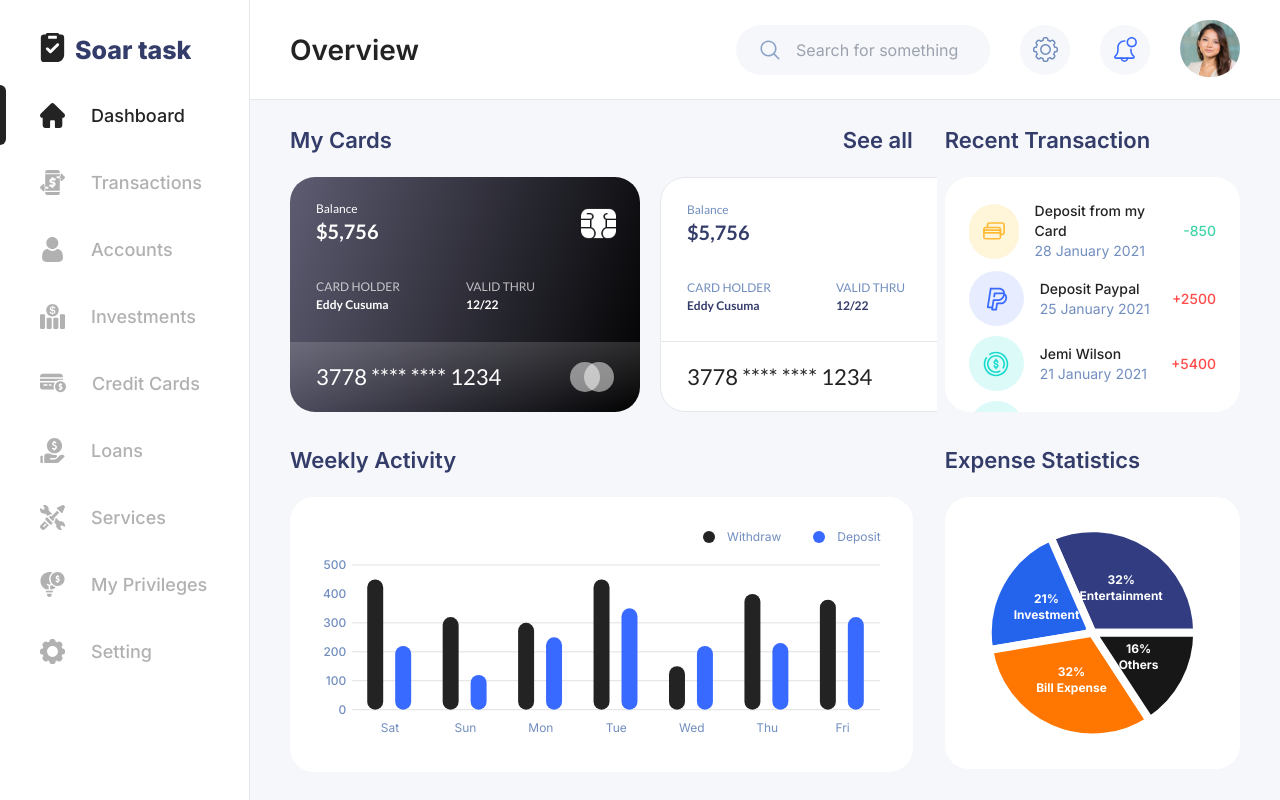
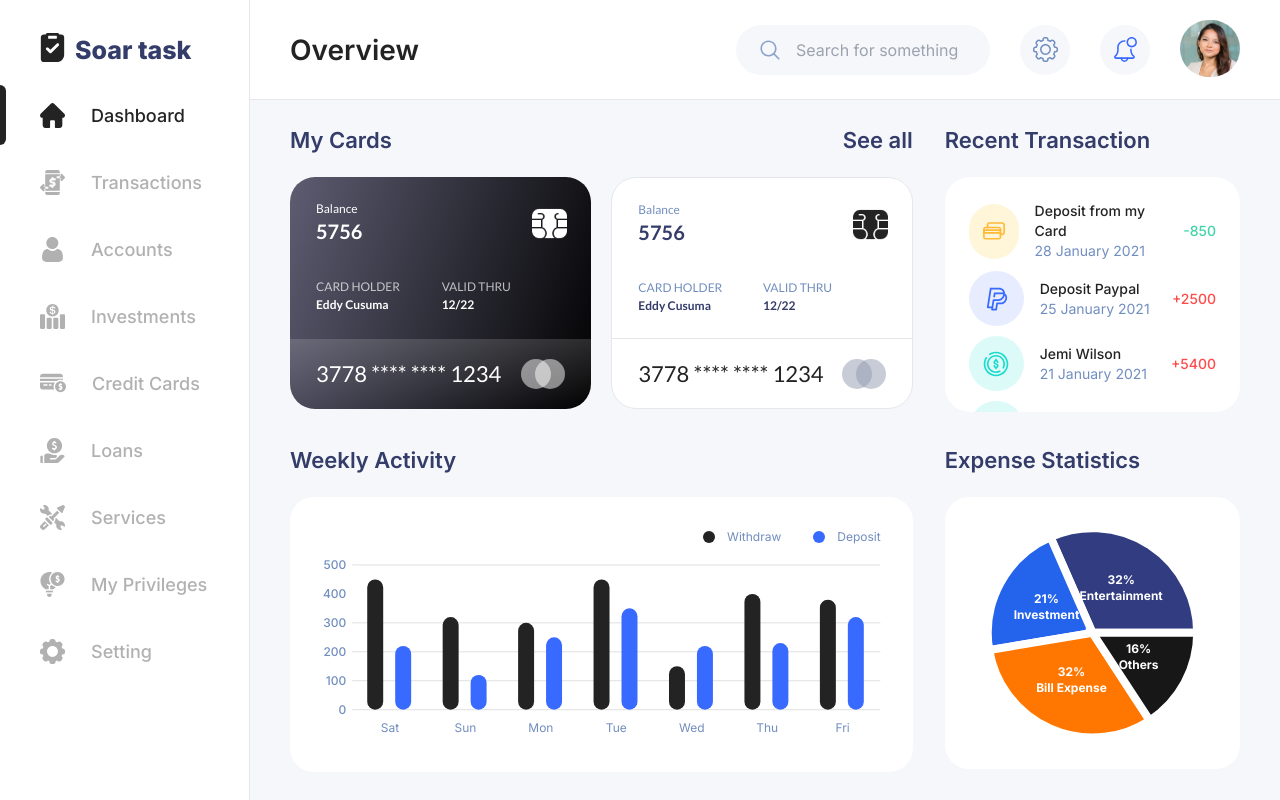
Before and after one commit to lui7henrique/soar, a React (Vite) app: page / in a window 1280 px wide. Built offline with nearby package versions, Linux system fonts and the light colour scheme.

Commit message:
feat: hover "send" button effect

```diff
--- a/src/components/credit-card.tsx
+++ b/src/components/credit-card.tsx
@@ -1,17 +1,25 @@
 import type { ComponentProps } from "react";
 import { svgs } from "./icons";
 import { cn } from "@/lib/utils";
+import type { MOCK_CREDIT_CARDS } from "@/mocks";
 
 type CreditCardProps = {
+	data: (typeof MOCK_CREDIT_CARDS)[number];
 	variant?: "default" | "outline";
 } & ComponentProps<"div">;
 
-export function CreditCard({ variant = "default", ...props }: CreditCardProps) {
+export function CreditCard({
+	data,
+	variant = "default",
+	...props
+}: CreditCardProps) {
+	const { balance, holder, validThru, number } = data;
+
 	return (
 		<div
 			className={cn(
 				"rounded-[25px] flex flex-col font-lato flex-shrink-0 w-[265px] h-[170px]",
-				"desktop:w-[350px] desktop:h-[235px]",
+				"desktop:aspect:[350/235] desktop:w-full desktop:h-auto",
 				variant === "outline" && "bg-background border",
 				variant === "default" &&
 					"bg-[linear-gradient(107.38deg,_#5B5A6F_2.61%,_#000000_101.2%)]",
@@ -42,7 +50,7 @@ export function CreditCard({ variant = "default", ...props }: CreditCardProps) {
 								variant === "outline" && "text-muted-foreground",
 							)}
 						>
-							$5,756
+							{balance}
 						</p>
 					</div>
 					<figure
@@ -74,7 +82,7 @@ export function CreditCard({ variant = "default", ...props }: CreditCardProps) {
 								variant === "outline" && "text-muted-foreground",
 							)}
 						>
-							Eddy Cusuma
+							{holder}
 						</p>
 					</div>
 
@@ -95,7 +103,7 @@ export function CreditCard({ variant = "default", ...props }: CreditCardProps) {
 								variant === "outline" && "text-muted-foreground",
 							)}
 						>
-							12/22
+							{validThru}
 						</p>
 					</div>
 				</div>
@@ -114,7 +122,7 @@ export function CreditCard({ variant = "default", ...props }: CreditCardProps) {
 						variant === "default" && "text-white",
 					)}
 				>
-					3778 **** **** 1234
+					{number}
 				</span>
 				<figure
 					className={cn(
--- a/src/components/quick-transfer.tsx
+++ b/src/components/quick-transfer.tsx
@@ -153,7 +153,7 @@ export function QuickTransfer() {
 							className={cn(
 								"absolute right-0 rounded-[50px] bg-foreground text-background flex items-center justify-center gap-2 px-5 py-3 [&>svg]:w-[16px] text-xs",
 								"desktop:px-6 desktop:py-3 desktop:text-[16px] desktop:[&>svg]:w-auto",
-								"disabled:opacity-50 disabled:cursor-not-allowed bg-foreground hover:bg-foreground-dark",
+								"disabled:opacity-50 disabled:cursor-not-allowed bg-foreground hover:opacity-90 transition-all",
 							)}
 							type="submit"
 							disabled={!selectedPersonId || isSubmitting}
--- a/src/pages/dashboard.tsx
+++ b/src/pages/dashboard.tsx
@@ -51,16 +51,17 @@ export function Dashboard() {
 				<Card.Header>
 					<Card.Title>My Cards</Card.Title>
 
-					<Card.Action>
+					<Card.Action className="hover:underline">
 						<Link to="/credit-cards">See all</Link>
 					</Card.Action>
 				</Card.Header>
 
-				<div className="flex gap-5 overflow-x-auto scrollbar-hide px-6 -mx-6 desktop:mx-none desktop:px-none">
+				<div className="flex gap-5 overflow-x-auto scrollbar-hide px-6 -mx-6 desktop:mx-none desktop:px-none desktop:grid desktop:grid-cols-2">
 					{MOCK_CREDIT_CARDS.map((creditCard) => (
 						<CreditCard
 							variant={creditCard.main ? "default" : "outline"}
 							key={creditCard.id}
+							data={creditCard}
 						/>
 					))}
 				</div>
```
